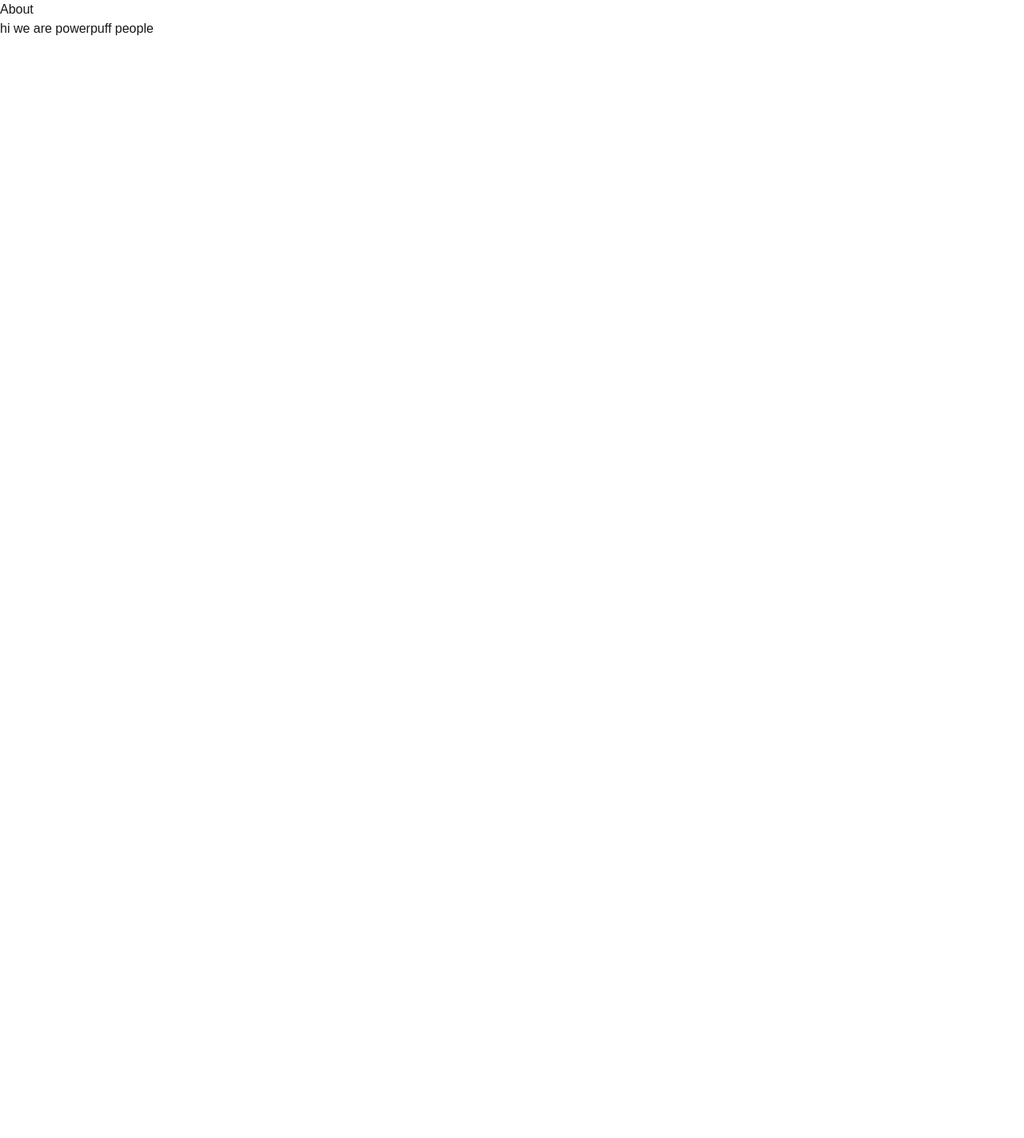
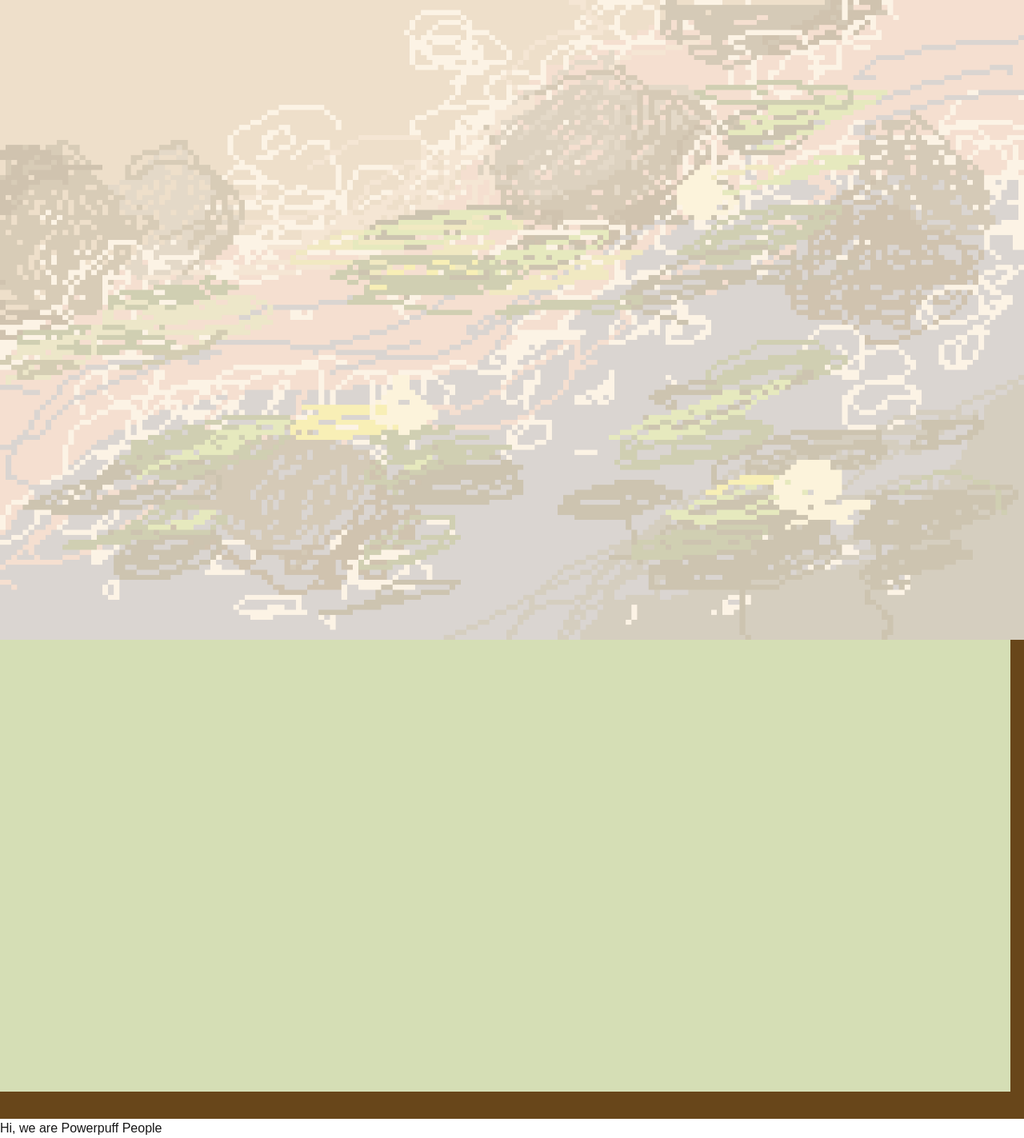
Before and after one commit to ayepricots/OOPTriviaGame, a Next.js app in the folder trivia-game/: page /about in a window 1280 px wide. Shown: the whole page at 80% size. Before the commit the page ends 800 px from the top, so only its background shows below. Built offline with nearby package versions, Linux system fonts and the light colour scheme.

Commit message:
feat: Create about page with background and window image.

```diff
--- a/trivia-game/src/app/about/page.tsx
+++ b/trivia-game/src/app/about/page.tsx
@@ -1,10 +1,30 @@
+import Image from 'next/image';
+import backgroundImage from '../../assets/bg_dim.png';
+import windowSquare from '../../assets/window_square.png';
+
 export default function About() {
 	return (
-		<div>
-			<h1>About</h1>
-			<p>
-				hi we are powerpuff people
-			</p>
+		<div className="relative h-screen w-full flex items-center justify-center">
+			<Image
+				src={backgroundImage}
+				alt="Background"
+				fill
+				quality={100}
+				className="z-[-1] object-cover"
+			/>
+			<div className="relative w-[400px] md:w-[600px]">
+				<Image
+					src={windowSquare}
+					alt="Window Square"
+					className="w-[400px] md:w-[600px]"
+					quality={100}
+				/>
+				<div className="absolute inset-x-0 transform flex flex-col space-y-4 md:space-y-8 bottom-16 md:bottom-20">
+					<div className="flex justify-center">
+						Hi, we are Powerpuff People
+					</div>
+				</div>
+			</div>
 		</div>
 	);
 };
```
